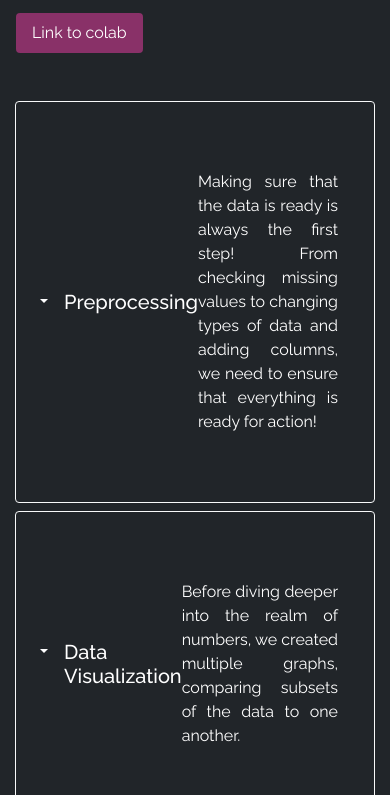
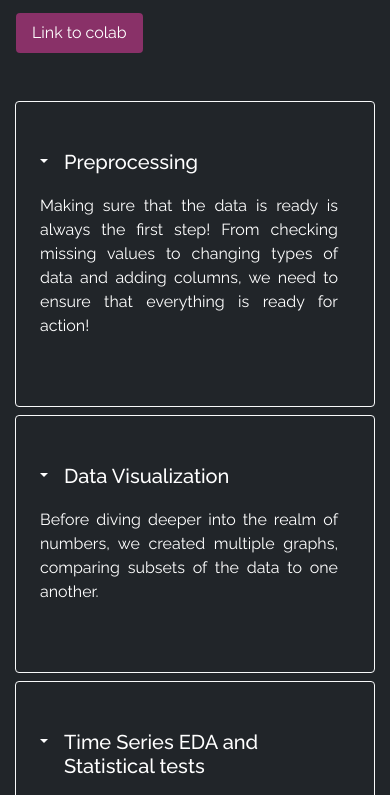
Before and after one commit to Airiseru/cs132-inflation, a plain HTML site: page index.html in a window 390 px wide. Shown: the part 8881-9676 px from the top of the page. Drawn offline with Linux system fonts and the light colour scheme.

Commit message:
Fix responsiveness of accordion headers

```diff
--- a/assets/css/media-queries.css
+++ b/assets/css/media-queries.css
@@ -19,6 +19,11 @@
         margin: 0 auto !important;
         border-radius: 1rem  !important;
     }
-
+    .card-header{
+        flex-direction: column !important;
+        justify-content: start !important;
+        align-items: start !important;
+        width: 100%;
+    }
 
 }
--- a/assets/css/style.css
+++ b/assets/css/style.css
@@ -223,7 +223,7 @@ a {
     border: 1px solid rgba(255,255,255,0.02) !important;
 }
 .title-button-spacing{
-    width: max-content;
+    width: 100%;
     gap: 1rem;
 }
 embed{
--- a/index.html
+++ b/index.html
@@ -419,7 +419,7 @@ https://templatemo.com/tm-535-softy-pinko
                 data-target="#collapse-1" aria-expanded="false" aria-controls="collapse-1" id="accordion-preprocessing">
                 <div class="card-header d-flex flex-row justify-content-between align-items-center "
                     id="heading-preprocessing">
-                    <div class="d-flex dark flex-row justify-content-between title-button-spacing">
+                    <div class="d-flex dark flex-row title-button-spacing">
                         <div class="dropdown-toggle" style="color: white;"></div>
                         <h5 class="subsection-title">Preprocessing</h5>
                     </div>
@@ -474,7 +474,7 @@ https://templatemo.com/tm-535-softy-pinko
                 id="accordion-data-visualization">
                 <div class="card-header d-flex flex-row justify-content-between align-items-center border-light border"
                     id="heading-data-visualization">
-                    <div class="d-flex flex-row dark justify-content-between title-button-spacing">
+                    <div class="d-flex flex-row dark title-button-spacing">
                         <div class="dropdown-toggle" style="color: white;"></div>
                         <h5 class="subsection-title">Data Visualization</h5>
                     </div>
@@ -559,7 +559,7 @@ https://templatemo.com/tm-535-softy-pinko
                     id="accordion-stat-tests">
                     <div class="card-header d-flex flex-row justify-content-between align-items-center"
                         id="heading-stat-tests">
-                        <div class="d-flex flex-row dark justify-content-between title-button-spacing">
+                        <div class="d-flex flex-row dark title-button-spacing">
                             <div class="dropdown-toggle" style="color: white;"></div>
                             <h5 class="subsection-title">Time Series EDA and Statistical tests</h5>
                         </div>
@@ -819,7 +819,7 @@ https://templatemo.com/tm-535-softy-pinko
             <div class="offset-lg-0 card accordion-container mb-2 border-light border" data-toggle="collapse"
                 data-target="#collapse-4" aria-expanded="false" aria-controls="collapse-4" id="accordion-smtn1">
                 <div class="card-header d-flex flex-row justify-content-between align-items-center" id="heading-smtn1">
-                    <div class="d-flex dark flex-row justify-content-between title-button-spacing">
+                    <div class="d-flex dark flex-row title-button-spacing">
                         <div class="dropdown-toggle" style="color: white;"></div>
                         <h5 class="subsection-title">Identification</h5>
                     </div>
@@ -943,7 +943,7 @@ https://templatemo.com/tm-535-softy-pinko
             <div class="offset-lg-0 card accordion-container mb-2 border-light border" data-toggle="collapse"
                 data-target="#collapse-5" aria-expanded="false" aria-controls="collapse-5" id="accordion-smtn2">
                 <div class="card-header d-flex flex-row justify-content-between align-items-center" id="heading-smtn2">
-                    <div class="d-flex dark flex-row justify-content-between title-button-spacing">
+                    <div class="d-flex dark flex-row title-button-spacing">
                         <div class="dropdown-toggle" style="color: white;"></div>
                         <h5 class="subsection-title">Estimation</h5>
                     </div>
@@ -1049,7 +1049,7 @@ https://templatemo.com/tm-535-softy-pinko
             <div class="offset-lg-0 card accordion-container mb-2 border-light border" data-toggle="collapse"
                 data-target="#collapse-6" aria-expanded="false" aria-controls="collapse-6" id="accordion-smtn3">
                 <div class="card-header d-flex flex-row justify-content-between align-items-center" id="heading-smtn3">
-                    <div class="d-flex dark flex-row justify-content-between title-button-spacing">
+                    <div class="d-flex dark flex-row title-button-spacing">
                         <div class="dropdown-toggle" style="color: white;"></div>
                         <h5 class="subsection-title">Diagnosis</h5>
                     </div>
```
